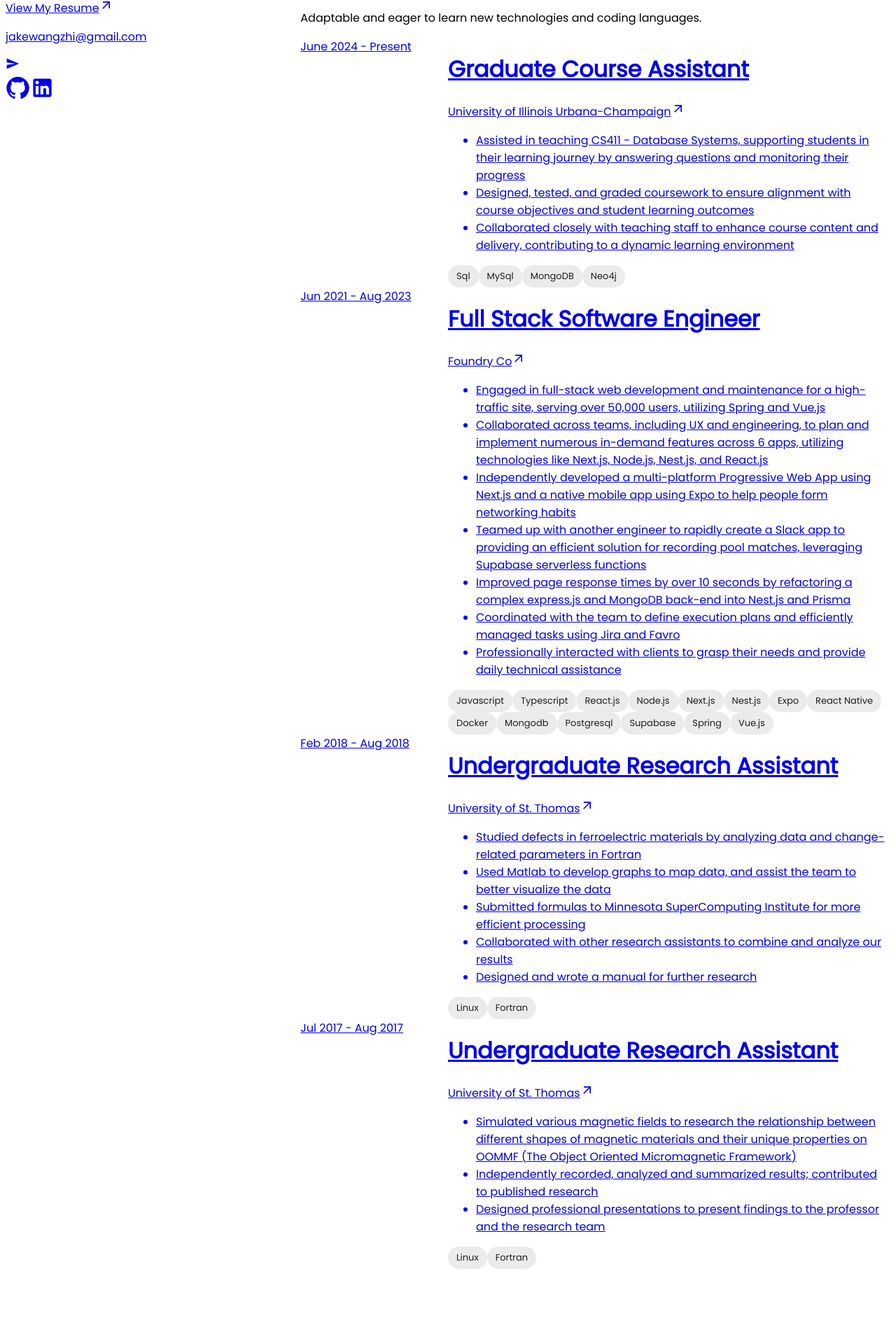
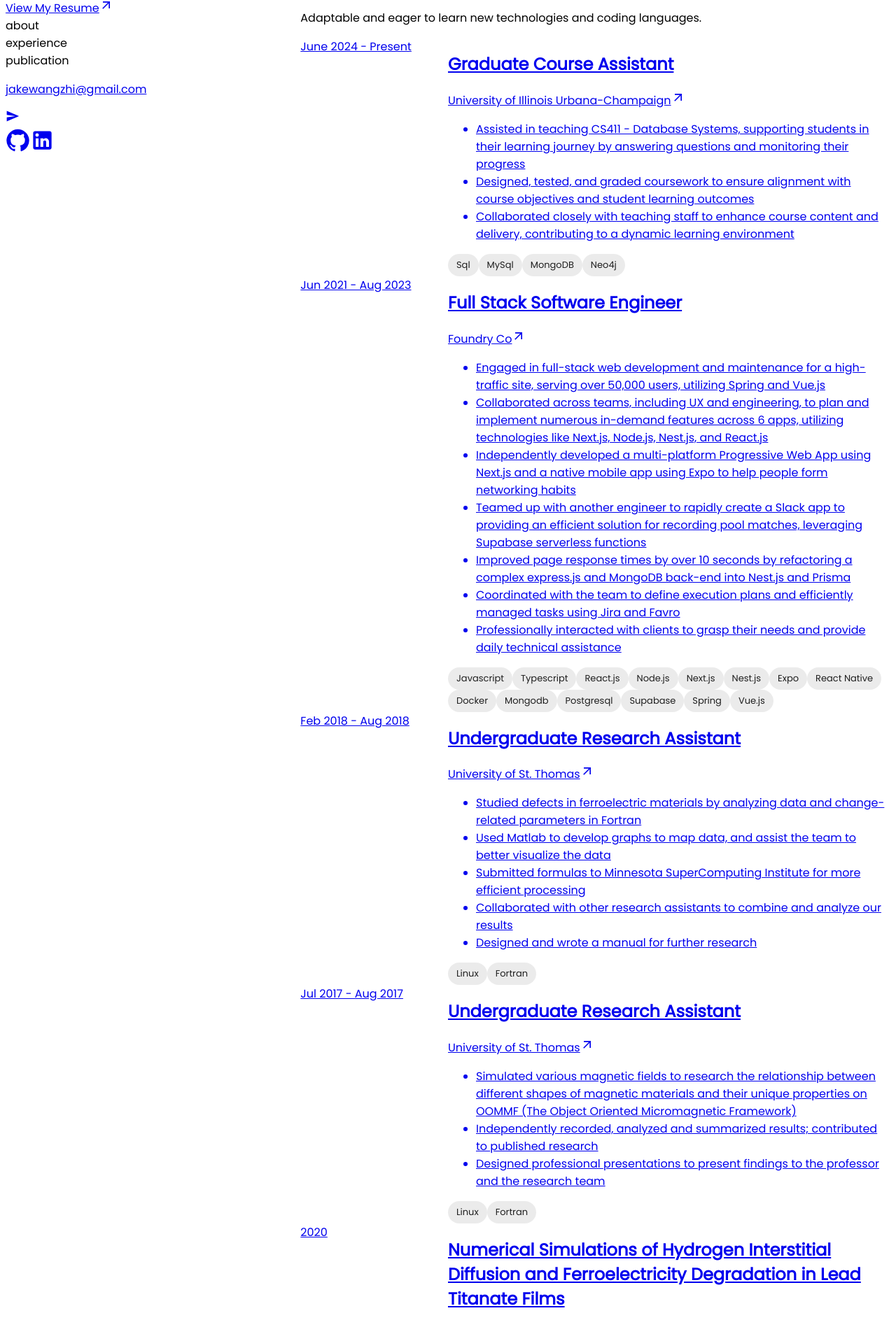
Before and after one commit to Jake-WangZhi/portfolio, a Next.js app: page / in a window 1280 px wide. Shown: the part 143-2040 px from the top of the page at 70% size. Before the commit the page ends 1965 px from the top, so only its background shows below. Built offline with nearby package versions, Linux system fonts and the light colour scheme.

Commit message:
add IntersectionObserver

```diff
--- a/components/About.tsx
+++ b/components/About.tsx
@@ -1,6 +1,6 @@
 export const About = () => {
   return (
-    <div className="text-slate-400 text-base flex flex-col gap-4 leading-7">
+    <div className="text-slate-400 text-base flex flex-col gap-4 leading-7 pt-24">
       <p>
         Motivated software engineer with 2+ years of front-end and back-end
         development experience, currently pursuing a master&apos;s degree in
--- a/components/ExpCard.tsx
+++ b/components/Card.tsx
@@ -6,12 +6,12 @@
   time: string;
   title: string;
   company: string;
-  description: Array<string>;
-  techStacks: Array<string>;
-  url: string;
+  description?: Array<string>;
+  techStacks?: Array<string>;
+  url?: string;
 }
 
-export default function ExpCard({
+export default function Card({
   time,
   title,
   company,
@@ -52,14 +52,14 @@
                 <ArrowOutwardIcon style={{ fontSize: 20 }} />
               </div>
               <ul className="list-disc pl-5">
-                {description.map((desc, index) => (
+                {description?.map((desc, index) => (
                   <li key={index} className="tracking-tight">
                     {desc}
                   </li>
                 ))}
               </ul>
               <div className="flex gap-2 pt-2 flex-wrap">
-                {techStacks.map((tech, index) => (
+                {techStacks?.map((tech, index) => (
                   <Chip
                     key={index}
                     label={tech}
--- a/components/Experience.tsx
+++ b/components/Experience.tsx
@@ -1,4 +1,4 @@
-import ExpCard from "./ExpCard";
+import Card from "./Card";
 
 export const Experience = () => {
   const EXPERIENCES = [
@@ -76,7 +76,7 @@
   return (
     <div className="flex flex-col gap-4">
       {EXPERIENCES.map((exp, index) => (
-        <ExpCard
+        <Card
           key={index}
           time={exp.time}
           title={exp.title}
--- a/components/LeftPanel.tsx
+++ b/components/LeftPanel.tsx
@@ -1,11 +1,22 @@
 import GitHubIcon from "@mui/icons-material/GitHub";
 import LinkedInIcon from "@mui/icons-material/LinkedIn";
 import ArrowOutwardIcon from "@mui/icons-material/ArrowOutward";
-import EmailIcon from "@mui/icons-material/Email";
 import SendIcon from "@mui/icons-material/Send";
+import { useState } from "react";
+import { useIntersectionObserver } from "./UseIntersectionObserver";
 
 export const LeftPanel = () => {
   const resumeUrl = "/ZhiWang_Resume.pdf";
+  const [activeSection, setActiveSection] = useState("About");
+
+  useIntersectionObserver(setActiveSection);
+
+  const handleScrollToSection = (sectionId: string) => {
+    const sectionElement = document.getElementById(sectionId);
+    if (sectionElement) {
+      sectionElement.scrollIntoView({ behavior: "smooth" });
+    }
+  };
 
   return (
     <div className="flex flex-col justify-between py-24 sticky top-0 md:h-screen md:pb-20">
@@ -28,15 +39,33 @@
           <ArrowOutwardIcon style={{ fontSize: 20 }} />
         </a>
       </div>
-
+      <div className="flex flex-col gap-4 text-slate-400">
+        {["about", "experience", "publication"].map((section) => (
+          <div
+            key={section}
+            className={`flex items-center cursor-pointer ${
+              activeSection === section ? "text-slate-200" : ""
+            }`}
+            onClick={() => handleScrollToSection(section)}
+          >
+            <span
+              className={`block h-0.5 transition-all duration-500 ${
+                activeSection === section
+                  ? "w-16 bg-slate-200"
+                  : "w-8 bg-slate-500"
+              }  mr-2`}
+            ></span>
+            <span
+              className={`${
+                activeSection === section ? "text-slate-200" : "text-slate-500"
+              } hover:text-slate-200 uppercase font-bold`}
+            >
+              {section}
+            </span>
+          </div>
+        ))}
+      </div>
       <div className="flex flex-col gap-4 sm:py-4">
-        {/* <a
-          href="mailto:jakewangzhi@gmail.com"
-          target="_blank"
-          className="text-slate-400 cursor-pointer hover:text-slate-200"
-        >
-          <EmailIcon fontSize="large" />
-        </a> */}
         <a
           href="mailto:jakewangzhi@gmail.com"
           target="_blank"
--- /dev/null
+++ b/components/Publication.tsx
@@ -0,0 +1,22 @@
+import Card from "./Card";
+
+export const Publication = () => {
+  const PUBLICATION = {
+    time: "2020",
+    title:
+      "Numerical Simulations of Hydrogen Interstitial Diffusion and Ferroelectricity Degradation in Lead Titanate Films",
+    company: "Journal of Physics D: Applied Physics",
+    url: "https://iopscience.iop.org/article/10.1088/1361-6463/abd65c",
+  };
+
+  return (
+    <div className="pb-24">
+      <Card
+        time={PUBLICATION.time}
+        title={PUBLICATION.title}
+        company={PUBLICATION.company}
+        url={PUBLICATION.url}
+      />
+    </div>
+  );
+};
--- a/components/RightPanel.tsx
+++ b/components/RightPanel.tsx
@@ -1,11 +1,19 @@
 import { About } from "./About";
 import { Experience } from "./Experience";
+import { Publication } from "./Publication";
 
 export const RightPanel = () => {
   return (
-    <div className="flex flex-col gap-16 py-24 md:gap-24">
-      <About />
-      <Experience />
+    <div className="flex flex-col gap-16 md:gap-24">
+      <section id="about">
+        <About />
+      </section>
+      <section id="experience">
+        <Experience />
+      </section>
+      <section id="publication">
+        <Publication />
+      </section>
     </div>
   );
 };
--- /dev/null
+++ b/components/UseIntersectionObserver.tsx
@@ -0,0 +1,30 @@
+import { useEffect, useRef, Dispatch, SetStateAction } from "react";
+
+export const useIntersectionObserver = (
+  setActiveSection: Dispatch<SetStateAction<string>>
+) => {
+  const observerRef = useRef<IntersectionObserver | null>(null);
+
+  useEffect(() => {
+    const observerCallback = (entries: IntersectionObserverEntry[]) => {
+      entries.forEach((entry) => {
+        if (entry.isIntersecting) {
+          setActiveSection(entry.target.id);
+        }
+      });
+    };
+
+    observerRef.current = new IntersectionObserver(observerCallback, {
+      threshold: 0.5,
+    });
+
+    const sections = document.querySelectorAll("section");
+    sections.forEach((section) => observerRef.current?.observe(section));
+
+    return () => {
+      observerRef.current?.disconnect();
+    };
+  }, [setActiveSection]);
+
+  return observerRef.current;
+};
```
